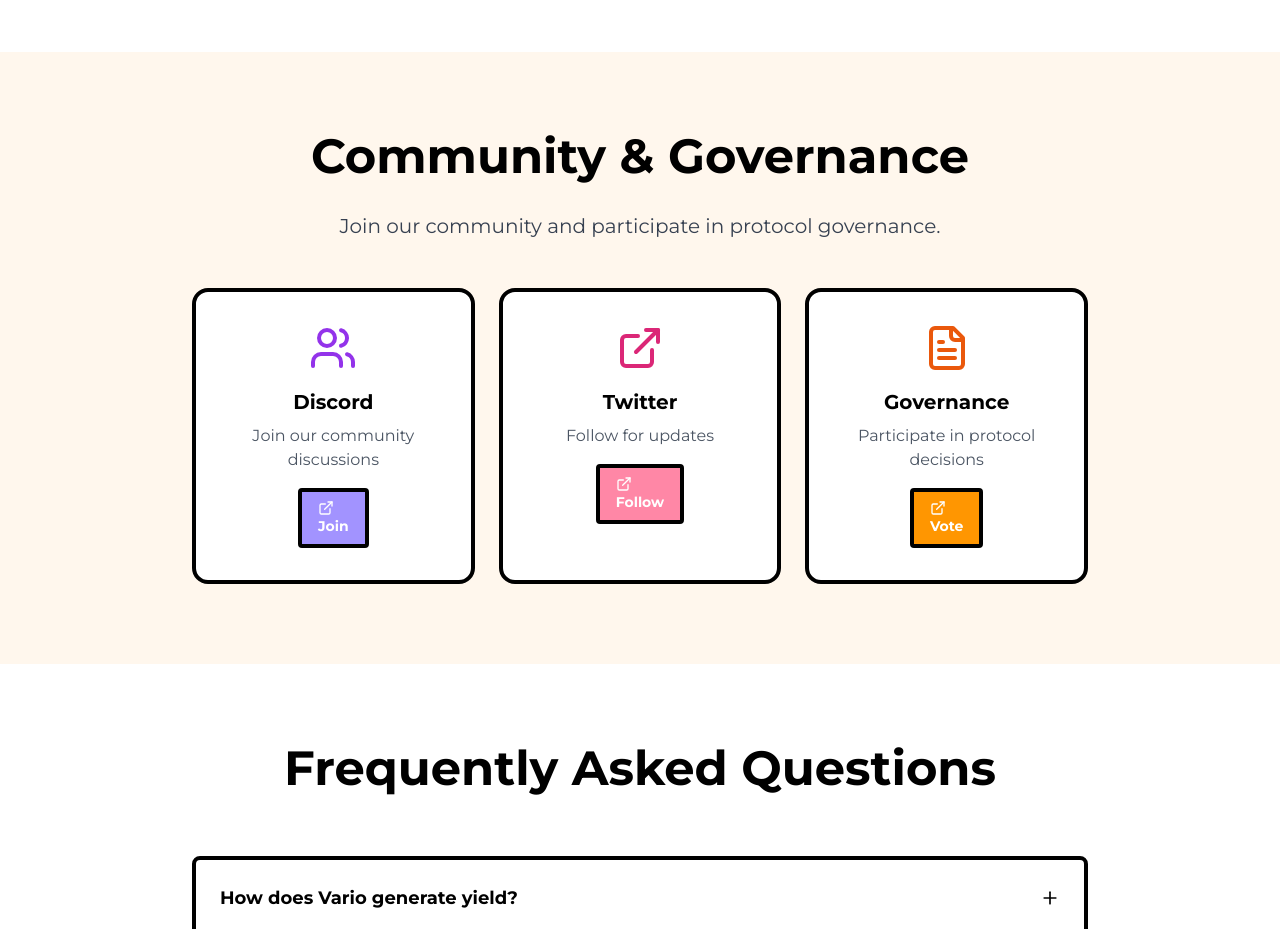
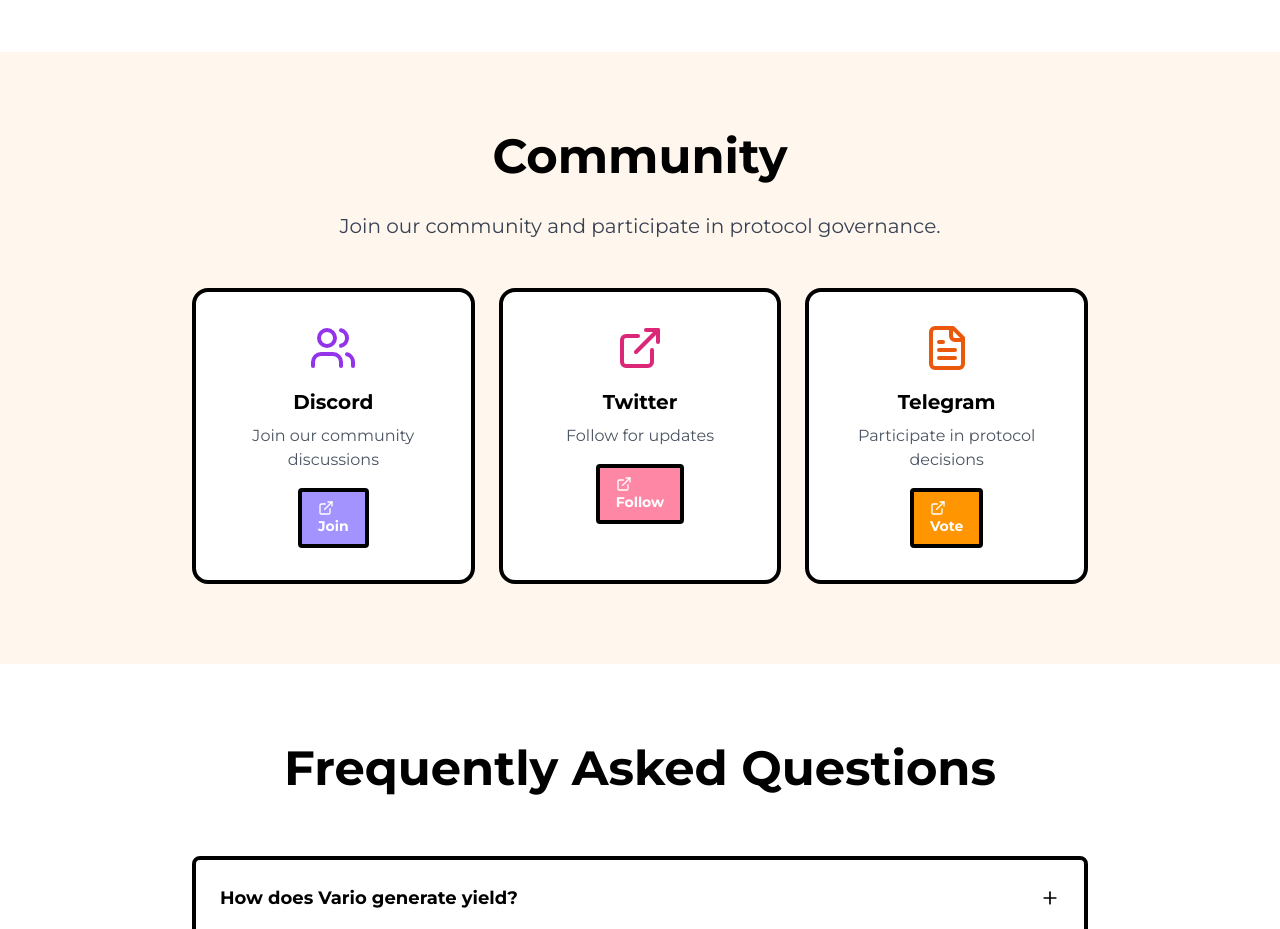
Before and after one commit to parekhhyash/vario, a React (Vite) app: page / in a window 1280 px wide. Shown: the part 2240-3169 px from the top of the page. Built offline with nearby package versions, Linux system fonts and the light colour scheme.

Commit message:
Updated App.tsx

```diff
--- a/src/App.tsx
+++ b/src/App.tsx
@@ -240,7 +240,7 @@ function App() {
       {/* Community & Governance */}
       <section className="py-20 px-4 bg-orange-50">
         <div className="max-w-4xl mx-auto text-center">
-          <h2 className="text-4xl md:text-5xl font-bold mb-8">Community & Governance</h2>
+          <h2 className="text-4xl md:text-5xl font-bold mb-8">Community</h2>
           <p className="text-xl text-gray-700 mb-12">Join our community and participate in protocol governance.</p>
           <div className="grid md:grid-cols-3 gap-6">
             <div className="bg-white rounded-2xl p-8 border-4 border-black transform hover:scale-105 transition-all duration-300">
@@ -265,7 +265,7 @@ function App() {
 
             <div className="bg-white rounded-2xl p-8 border-4 border-black transform hover:scale-105 transition-all duration-300">
               <FileText className="w-12 h-12 text-orange-600 mx-auto mb-4" />
-              <h3 className="font-bold text-xl mb-2">Governance</h3>
+              <h3 className="font-bold text-xl mb-2">Telegram</h3>
               <p className="text-gray-600 mb-4">Participate in protocol decisions</p>
               <ComicButton variant="orange" size="sm">
                 <ExternalLink className="w-4 h-4 mr-2" />
```
